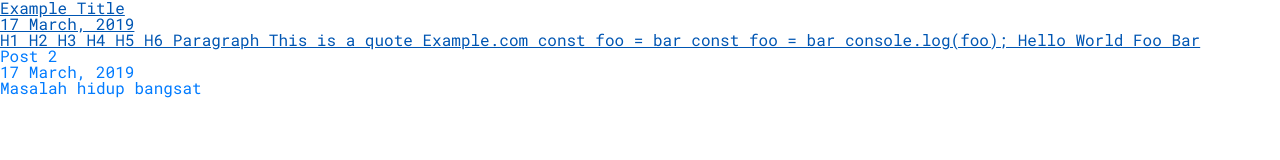
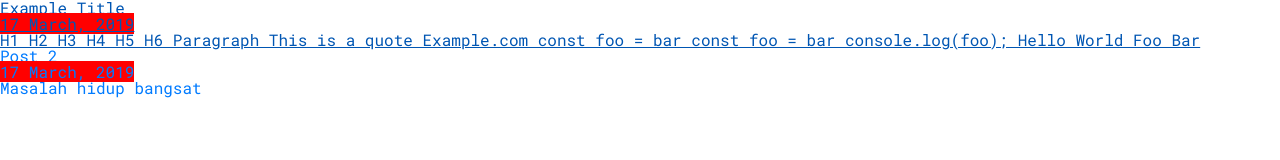
Before and after one commit to iqbalfasri/ibaal.space, a Gatsby site: page /blog in a window 1280 px wide. Built offline with nearby package versions, Linux system fonts and the light colour scheme; Gatsby itself is replaced by a stand-in of ours.

Commit message:
Test new display for blog

```diff
--- /dev/null
+++ b/src/components/blog-card.js
@@ -0,0 +1,28 @@
+import React from "react";
+import { Link } from "gatsby";
+import styled, { createGlobalStyle } from "styled-components";
+
+/**
+ * Styling card with styled components
+ */
+const CardLink = styled.a`
+
+  background-color: red;
+
+`;
+
+
+function BlogCard({ node }) {
+  const { id, excerpt, frontmatter } = node;
+  const { title, date, path } = frontmatter;
+
+  return (
+    <CardLink id={id} href={path}>
+      <h1>{title}</h1>
+      <span>{date}</span>
+      <p>{excerpt}</p>
+    </CardLink>
+  );
+}
+
+export default BlogCard;
--- a/src/pages/blog.js
+++ b/src/pages/blog.js
@@ -2,6 +2,7 @@ import React from "react";
 import { Link, graphql } from "gatsby";
 import Seo from "../components/seo";
 import Layout from "../components/layout";
+import BlogCard from "../components/blog-card";
 
 const BlogPage = ({ data }) => {
   const allMarkdownRemark = data.allMarkdownRemark.edges;
@@ -11,21 +12,7 @@ const BlogPage = ({ data }) => {
       <Seo title={`Blog`} />
 
       {allMarkdownRemark.map(({ node }) => {
-        const { id, excerpt, frontmatter, fields } = node;
-        const { title, date, path } = frontmatter;
-        const { slug, readingTime } = fields;
-
-        return (
-          <Link key={id} to={path}>
-            <div>
-              <h1>{title}</h1>
-              <span>
-                <p>{date}</p>
-              </span>
-              <p>{excerpt}</p>
-            </div>
-          </Link>
-        );
+        return <BlogCard node={node} />;
       })}
     </Layout>
   );
--- a/src/templates/blog-post.js
+++ b/src/templates/blog-post.js
@@ -2,6 +2,7 @@ import React from "react";
 import { graphql } from "gatsby";
 // import styled from "styled-components";
 import Layout from "../components/layout";
+import SEO from "../components/seo";
 
 // const Content = styled.div`
 //   margin: 0 auto;
@@ -51,6 +52,7 @@ export default ({ data }) => {
   const post = data.markdownRemark;
   return (
     <Layout>
+      <SEO title={post.frontmatter.title} />
       <h1>{post.frontmatter.title}</h1>
       <p dangerouslySetInnerHTML={{ __html: post.html }} />
       {/* <Content>
```
